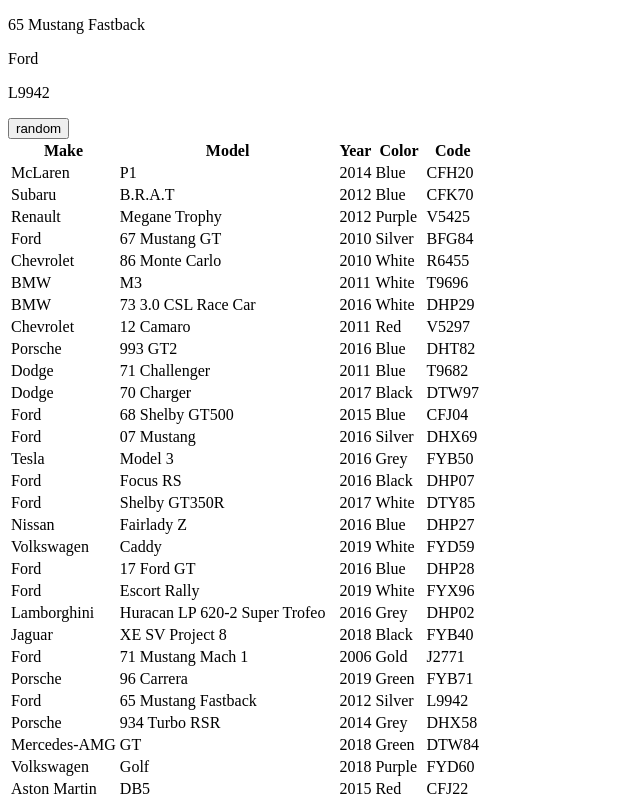
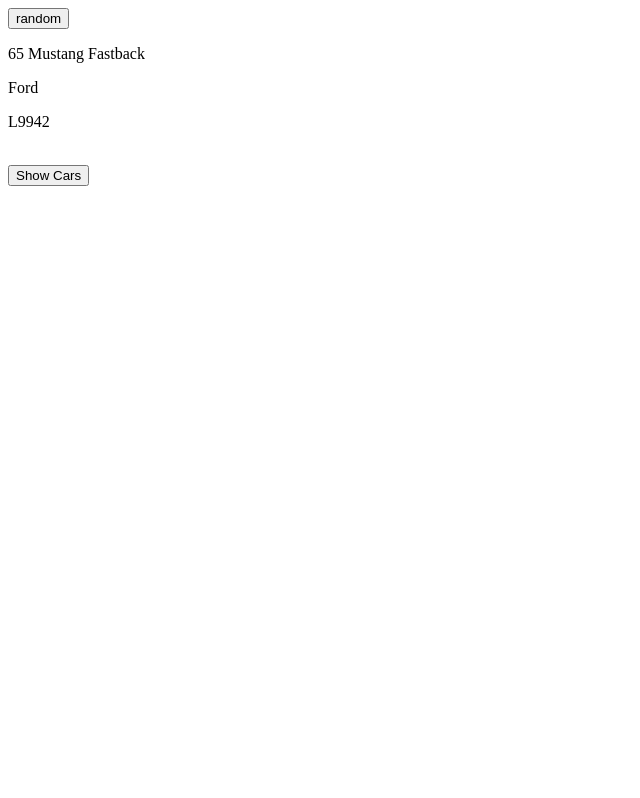
Before and after one commit to darthcody91/wdd330, a plain HTML site: page finalproject/index.html in a window 1280 px wide. Both pictures are taken after a click on the button "random". Shown: the top 798 px of the page, without its empty margins (0-640 px from the left). Drawn offline with Linux system fonts and the light colour scheme.

Commit message:
structure

```diff
--- /dev/null
+++ b/finalproject/css/hotwheels.css
@@ -0,0 +1,7 @@
+#table {
+    display: none;
+}
+
+#randomcar {
+    display: none;
+}
--- a/finalproject/index.html
+++ b/finalproject/index.html
@@ -6,12 +6,15 @@
     <meta http-equiv="X-UA-Compatible" content="IE=edge">
     <meta name="viewport" content="width=device-width, initial-scale=1.0">
     <title>HOTWHEELS</title>
-    <!-- <link rel="stylesheet" href="../week5/liststyle.css"> -->
+    <link rel="stylesheet" href="css/hotwheels.css">
 
 </head>
 
 <body>
     <main>
+        <button id="showrandomcar">random</button>
+        <div id="randomcar">
+        <div>
         <p id="model"></p>
         </div>
         <div>
@@ -20,16 +23,15 @@
         <div>
             <p id="number"></p>
         </div>
-        <button>random</button>
+        </div>
+
         <br>
 
-        <div id="myData"></div>
+        <button id="showcarlist">Show Cars</button>
 
         <div>
-
             <div id="table"></div>
         </div>
-
     </main>
     <script src="js/hotwheels.js" defer="defer"></script>
 </body>
--- a/finalproject/js/hotwheels.js
+++ b/finalproject/js/hotwheels.js
@@ -73,3 +73,31 @@
         }
 
     ;
+
+
+    const tablebutton = document.getElementById("showcarlist");
+    tablebutton.addEventListener("click", showtable);
+
+
+    function showtable() {
+        var x = document.getElementById("table");
+        if (x.style.display === "block") {
+          x.style.display = "none";
+        } else {
+          x.style.display = "block";
+        }
+      }
+
+
+      const carbutton = document.getElementById("showrandomcar");
+      carbutton.addEventListener("click", showrandom);
+
+
+      function showrandom() {
+          var x = document.getElementById("randomcar");
+          if (x.style.display === "block") {
+            x.style.display = "none";
+          } else {
+            x.style.display = "block";
+          }
+        }
```
